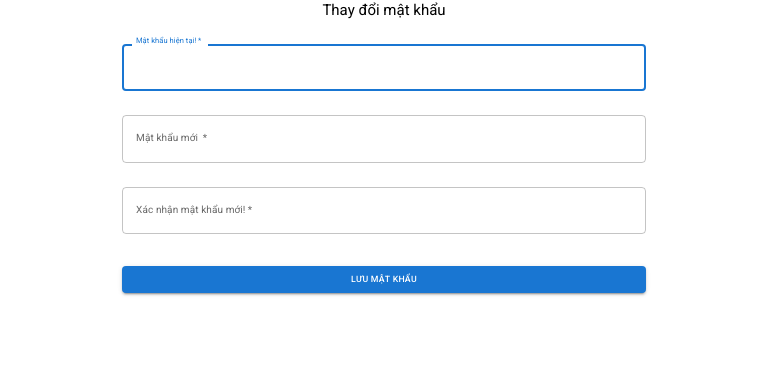
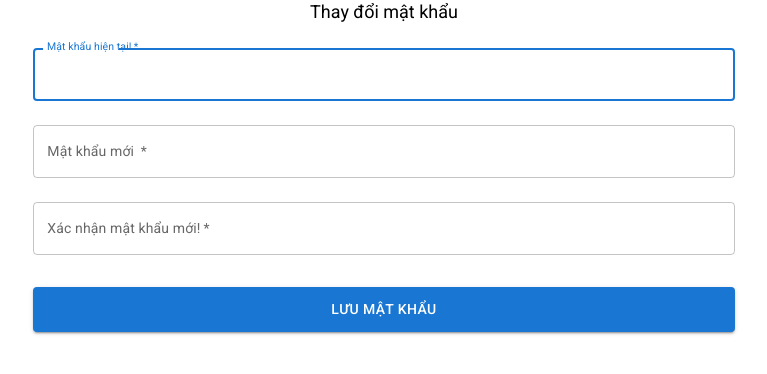
Before and after one commit to nhatpham1997/khaibaoyte, a React (Create React App) app: page /forgotpassword in a window 1280 px wide. Shown: the top 374 px of the page, without its empty margins (256-1023 px from the left). Built offline with nearby package versions, Linux system fonts and the light colour scheme; no server answers.

Commit message:
fix login and change password page

```diff
--- a/src/components/ForgotPassword/index.tsx
+++ b/src/components/ForgotPassword/index.tsx
@@ -120,11 +120,18 @@ export default function ForgotPassword() {
           alignItems: 'center',
         }}
       >
-        <Typography component="h1" variant="h5">
+        <Typography component="h1" variant="h5" sx={{ fontSize: '18px' }}>
           Thay đổi mật khẩu
         </Typography>
-        <Box component="form" noValidate onSubmit={handleSubmit} sx={{ mt: 1 }}>
+        <Box
+          component="form"
+          noValidate
+          onSubmit={handleSubmit}
+          sx={{ mt: 1, maxWidth: { xs: '100%', lg: '60%' } }}
+        >
           <TextField
+            inputProps={{ style: { fontSize: '14px' } }}
+            InputLabelProps={{ style: { fontSize: '14px' } }}
             helperText={messPassCurrent}
             error={validPassCurrent}
             margin="normal"
@@ -138,6 +145,8 @@ export default function ForgotPassword() {
             type="password"
           />
           <TextField
+            inputProps={{ style: { fontSize: '14px' } }}
+            InputLabelProps={{ style: { fontSize: '14px' } }}
             helperText={messPassNew}
             error={validPassNew}
             margin="normal"
@@ -150,6 +159,8 @@ export default function ForgotPassword() {
             autoComplete="password_new"
           />
           <TextField
+            inputProps={{ style: { fontSize: '14px' } }}
+            InputLabelProps={{ style: { fontSize: '14px' } }}
             helperText={messPassConfirm}
             error={validPassConfirm}
             margin="normal"
@@ -162,7 +173,12 @@ export default function ForgotPassword() {
             autoComplete="password_confirm"
           />
 
-          <Button type="submit" fullWidth variant="contained" sx={{ mt: 3, mb: 2 }}>
+          <Button
+            type="submit"
+            fullWidth
+            variant="contained"
+            sx={{ mt: 3, mb: 2, fontSize: '14px', py: '10px' }}
+          >
             lưu mật khẩu
           </Button>
         </Box>
--- a/src/components/LoginForm/Login.css
+++ b/src/components/LoginForm/Login.css
@@ -1,7 +1,3 @@
-.body {
-  font-size: 22px;
-}
 .register {
-  margin-left: 70px;
   font-size: 14px;
 }
--- a/src/components/LoginForm/index.tsx
+++ b/src/components/LoginForm/index.tsx
@@ -99,7 +99,7 @@ export default function LoginForm() {
             <Avatar sx={{ m: 1, bgcolor: 'secondary.main' }}>
               <LockOutlinedIcon />
             </Avatar>
-            <Typography component="h1" variant="h5">
+            <Typography component="h1" variant="h5" sx={{ fontSize: '20px' }}>
               Sign in
             </Typography>
             <Box
@@ -110,6 +110,8 @@ export default function LoginForm() {
               sx={{ mt: 1 }}
             >
               <TextField
+                inputProps={{ style: { fontSize: '14px' } }}
+                InputLabelProps={{ style: { fontSize: '14px' } }}
                 error={validEmail}
                 margin="normal"
                 required
@@ -122,6 +124,8 @@ export default function LoginForm() {
                 helperText={messEmail}
               />
               <TextField
+                inputProps={{ style: { fontSize: '14px' } }}
+                InputLabelProps={{ style: { fontSize: '14px' } }}
                 helperText={messPass}
                 error={validPass}
                 margin="normal"
@@ -134,7 +138,12 @@ export default function LoginForm() {
                 autoComplete="current-password"
               />
 
-              <Button type="submit" fullWidth variant="contained" sx={{ mt: 3, mb: 2 }}>
+              <Button
+                type="submit"
+                fullWidth
+                variant="contained"
+                sx={{ mt: 3, mb: 2, fontSize: '14px', py: '10px' }}
+              >
                 Đăng nhập
               </Button>
               <Grid container>
```
